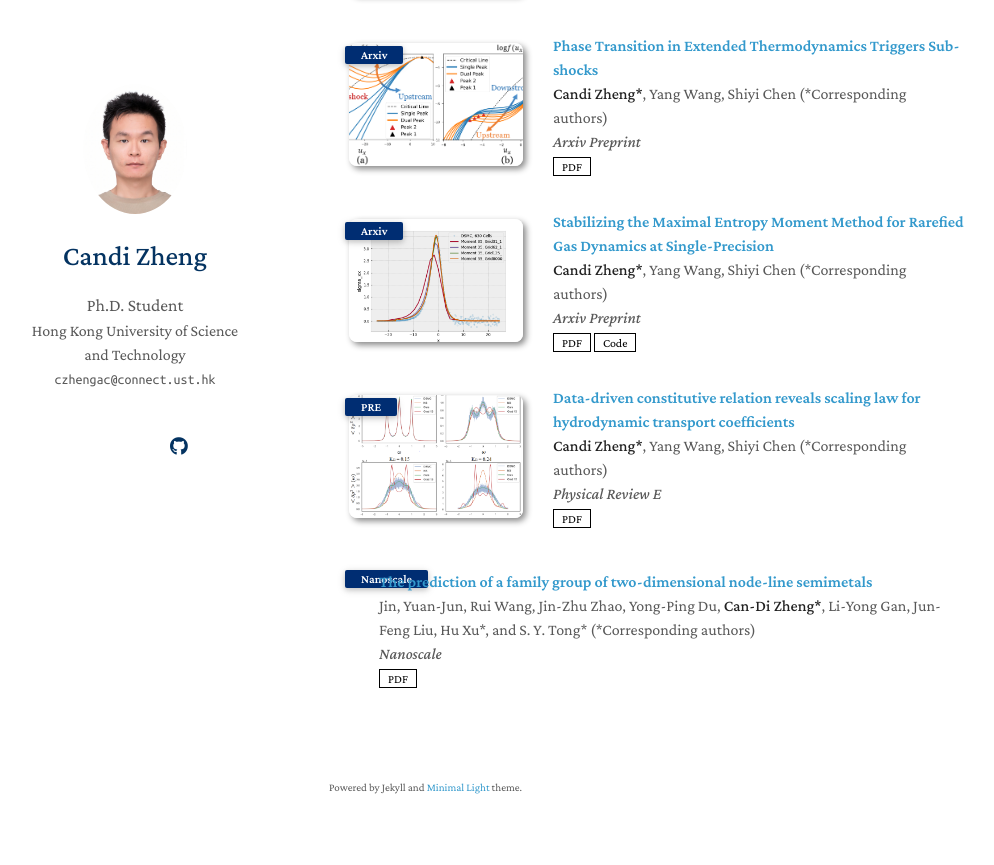
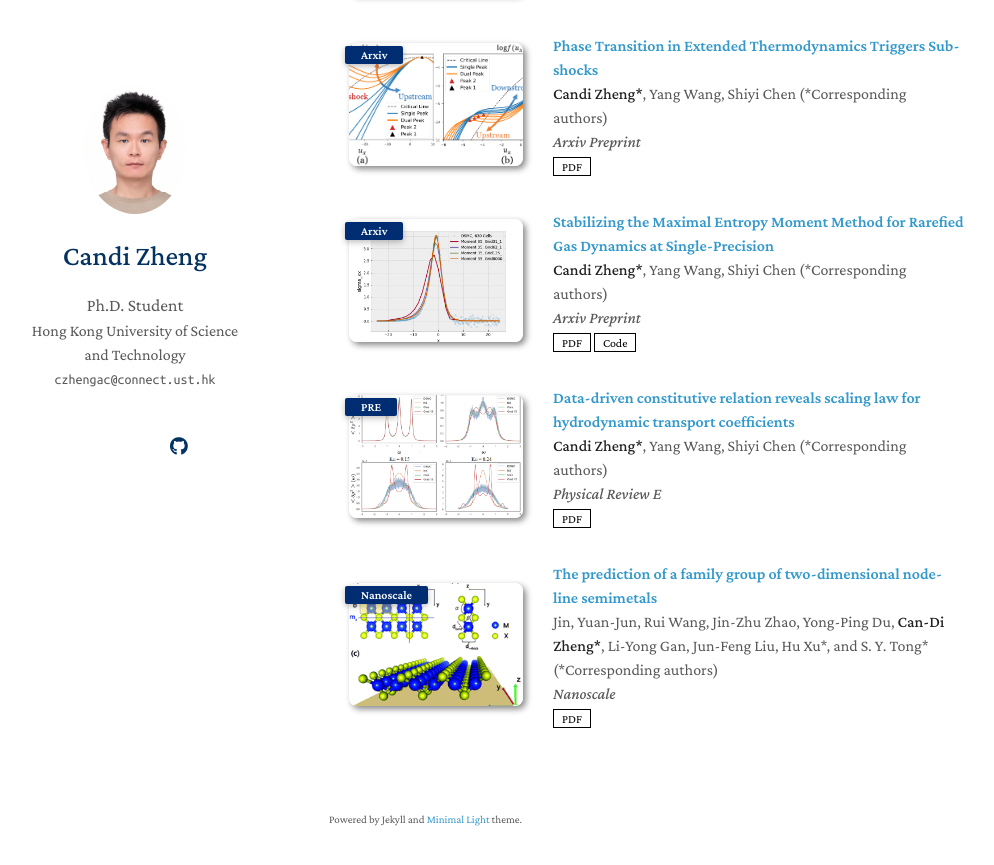
Before and after one commit to charrywhite/charrywhite.github.io, a Jekyll site: the page built from index.md, in a window 1280 px wide and 900 px high, scrolled down 630 px. Shown: the top 865 px of the window, without its empty margins (141-1135 px from the left). Built offline with Jekyll 4.4.1, drawn with Linux system fonts in a browser that asks for light colours; nearby versions of some CDN libraries; a style sheet for code colours, icons or effects is not loaded; our own code applies the rules of GitHub Pages for plain Markdown files.

Commit message:
Update publications.yml

```diff
--- a/_data/publications.yml
+++ b/_data/publications.yml
@@ -36,3 +36,4 @@ main:
     conference_short: Nanoscale
     conference: Nanoscale
     pdf: https://pubs.rsc.org/en/content/articlelanding/2017/nr/c7nr03520a/unauth
+    image: ./assets/img/08C5C9A6-FCEC-4091-ADC1-626FA1A5C5FA.gif
```
